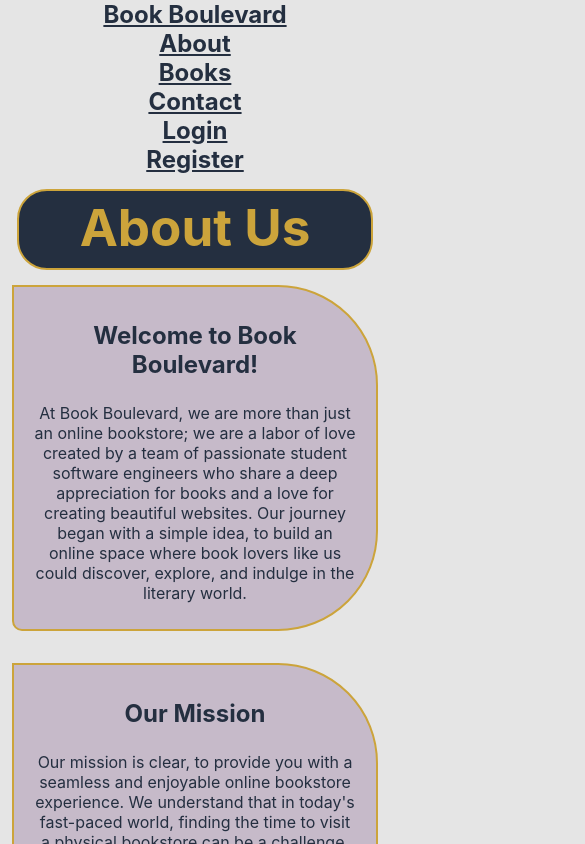
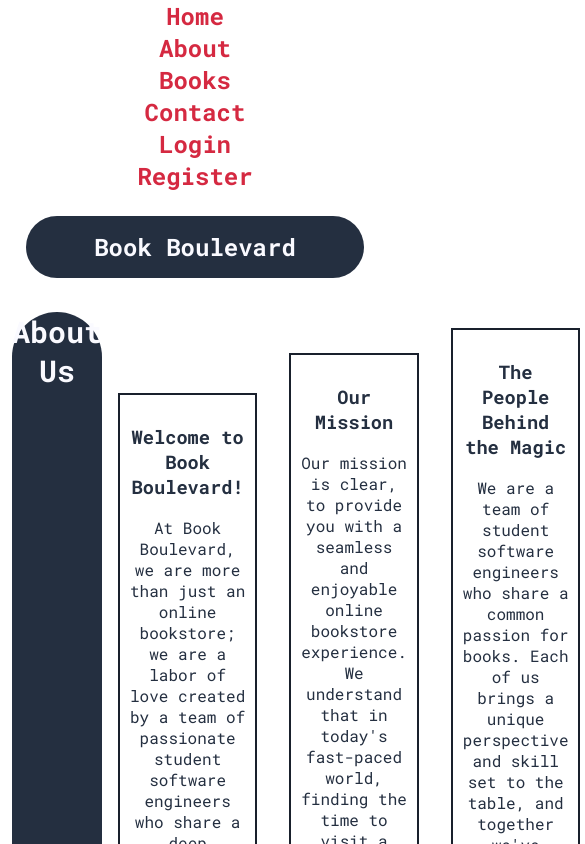
Before and after one commit to SiaESin/MSP3, a React (Create React App) app in the folder client/: page /about in a window 390 px wide. Shown: the top 844 px of the page, 585 px wide, since content can reach past the window. Built offline with nearby package versions, Linux system fonts and the light colour scheme; no server answers.

Commit message:
CSS Stripe

```diff
--- a/client/package.json
+++ b/client/package.json
@@ -6,7 +6,7 @@
     "@testing-library/jest-dom": "^5.17.0",
     "@testing-library/react": "^13.4.0",
     "@testing-library/user-event": "^13.5.0",
-    "axios": "^1.5.1",
+    "axios": "^1.6.0",
     "react": "^18.2.0",
     "react-cookie": "^6.1.1",
     "react-dom": "^18.2.0",
--- a/client/src/App.css
+++ b/client/src/App.css
@@ -1,196 +1,195 @@
+@import url('https://fonts.googleapis.com/css2?family=Lora:wght@400;700&family=Roboto+Mono:wght@400;700&display=swap');
+
 :root {
-    --maintext: #242F40;
-    --gold: #CCA43B;
-    --border: #363636;
-    --bg: #E5E5E5;
-    --lavender: #C6BAC9;
+     --dark: #242F40; /* gunmetal */
+    --light: #FAFAFF; /* ghost white */
+    --teal: #6F9283; /* cambridge blue */
+    --blue: #758BFD; /* cornflower blue */
+    --red: #D52941; /* rusty red */
     --transparent: rgba(0, 0, 0, 0);
+    --lora-font: 'Lora', serif;
+    --roboto-font: 'Roboto Mono', monospace;
 }
+
+/* Website designed desktop-first with a mobile viewport  */
+
+/* General  */
 html {
     box-sizing: border-box;
-    color: var(--maintext);
+    color: var(--dark);
     background-color: var(--bg);
     margin: 0 3em;
 }
-h1 {
-    font-size: 3.2em;
-    text-align: center;
-    background-color: var(--lavender);
-    border: var(--gold) 2px solid;
-    border-radius: 10px;
-    margin: .7em 4em;
-}
-.home h1 {
-    padding: 0 2em;
+h1, h2, h3, p{
+    font-family: var(--roboto-font);
 }
 a {
-    color: var(--maintext);
+    color: var(--red);
     font-weight: bold;
+    text-decoration: none;
+    transition: color 1s;
+
 }
+a:hover {
+    color: var(--dark);
+}
+h2 {
+    font-size: 30px;
+    text-align: center;
+    color: var(--light);
+    background-color: var(--dark);
+    border-radius: 70px;
+    margin: 10px 5em;
+    padding: 10px 40px;
+}
+/* Nav Bar */
+head {
+    display: grid;
+    grid-template-columns: auto auto;
+    align-items: center;
+    font-family: var(--lora-font);
+}
+/* Nav Bar Mobile  */
+nav {
+    display: flex;}
+head nav a {
+    font-size: 18px;
+    padding: 10px;
+}
+head h1 {
+    text-align: center;
+    font-size: 2.5em;
+    background-color: var(--dark);
+    border-radius: 70px;
+    margin: 1em;
+    padding: 10px 40px;
+}
+head h1 a {
+    color: var(--light);
+}
+head h1 a:hover {
+    color: var(--light);
+}
+/* Homepage  */
 .flex-container {
     display: flex;
-    justify-content: center;
+    align-items: center;
+    font-family: var(--roboto-font);
+}
+.home .flex-container h3 {
+    font-size: 16px;
+    font-weight: normal;
+    margin: 0 2em;
+}
+.home img {
+    width: 500px;
+}
+/* About Page  */
+.about .flex-container {
+    display: flex;
     flex-direction: row;
-    margin-top: 10px;
 }
-nav a {
-    color: var(--lavender);
-    background-color: #242F40;
-    font-size: 24px;
+.about .about-section {
+    margin: 1em;
     padding: 10px;
+    text-align: center;
+    border: #19202c solid 2px;
 }
-nav a:hover {
-    color: var(--gold);
+/* Book Catalouge  */
+.books img {
+    width: 200px;
 }
-.home {
-    display: flex;
-    flex-direction: column;
+.books .grid-container {
+    display: grid;
+    grid-template-columns: auto auto auto auto;
+    text-align: center;
     align-items: center;
 }
-.home img {
-    width: 750px;
+.books .grid-item {
+    margin: 1em;
 }
-.about-section {
-    border: var(--gold) 2px solid;
-    border-radius: 0 100px 100px 10px;
-    margin-bottom: 2em;
-    padding: 10px 20px;
-    background-color: var(--lavender);
+/* Contact Page  */
+.contact {
+    justify-content: center;
 }
-.books img {
-    width: 200px;
+.contact .flex-container div {
+    margin: 1em;
+    padding: 10px;
+    border: #19202c solid 2px;
+}
 
-}
-.grid-container {
-    display: grid;
-    grid-template-columns: auto auto;
-    padding: 10px;
-}
-.grid-item {
-    background-color: var(--lavender);
-    text-align: center;
-    margin-bottom: 2em;
-    margin: 12px;
-    border-radius: 0 100px 100px 10px;
-    border:solid #CCA43B 3px;
-    padding: 10px;
-    font-size: 1em;
-}
-.grid-item  img {
-    border: var(--gold) 4px solid;
-}
-.grid-item .summary {
-    margin: 2em 2em;
-    text-align: left;
-    padding: 10px;
-    font-size: 16px;
-}
-.book-details .grid-container{
-    display: grid;
-    grid-template-areas:
-        "a a b b b b"
-        "a a c c c c"
-        "a a d d d d";
-    align-items: center;
-    text-align: center;
-}
-.book-details .grid-container .cost {
-    grid-area: d;
-    margin: 0 1em;
-    font-size: 24px;
-}
-.book-details .grid-container .author {
-    grid-area: b;
-    margin: 0 1em;
-    font-weight: bold;
-    font-size: 30px;
-}
-.book-details .grid-container .summary {
-    grid-area: c;
-    margin: 0 1em;
-}
-.book-details .grid-container .buy-button {
-    grid-area: a;
-}
-.contact {
-    text-align: center;
-}
-.contact h2 {
-    color: var(--lavender);
-    background-color: var(--maintext);
-    margin: 0 8em;
-    border: 3px var(--lavender) solid;
-    border-radius: 30px;
-    padding: 10px;
-}
-.contact-info {
-    border: var(--gold) solid 2px;
-    margin: 1em 5em;
-    border-radius: 0 100px 100px 10px;
-}
+/* User Authentication Forms  */
 .authentication {
     display: flex;
     flex-direction: column;
-    font-size: 1.5em;
+    font-size: 2em;
     margin: 2em 5em;
-    align-items: center;
 }
-input{
-    color: #242F40;
+.authentication input {
     font-size: 20px;
-    width: 90%;
-    padding: 12px 20px;
-    margin: 8px 0;
-    border: 1px solid #CCA43B;
-    border-radius: 4px;
-  }
-button[type=submit] {
-    color: #CCA43B;
-    background-color: #242F40;
-    font-size: 30px;
-    text-decoration: underline;
-    width: 50%;
-    height: 70px;
-    border-radius: 10px;
-    margin-top: 1em;
-  }
-  button[type=submit]:hover {
-    color: #a07f2d;
+    height: 40px;
+}
+.authentication button {
+    font-family: var(--roboto-font);
+    border: none;
     background-color: #19202c;
-  }
+    color: var(--light);
+    width: 200px;
+    height: 50px;
+    margin: 2em 0;
+    transition: background-color 1s;
+}
+.authentication button:hover {
+    background-color: var(--red);
+}
+.authentication label {
+    font-family: var(--roboto-font);
+}
 
   @media (max-width: 800px) {
+    /* Mobile General  */
     html {
-        text-align: center;
         margin-left: 2px;
         margin-right: 2px;
         font-size: 16px;
     }
-    h1 {
-        color: #CCA43B;
-        background-color: #242F40;
-        padding: 5px 20px 10px 20px;
-        border-radius: 30px;
-        margin: 15px 5px;
+    h2 {
+        margin: 0px;
+        padding: 0px;
     }
-    .flex-container {
+    /* Nav  */
+    head {
+        grid-template-columns: auto;
+    }
+    head h1 {
+        text-align: center;
+        font-size: 1.5em;
+        border-radius: 70px;
+        padding: 15px;
+    }
+    nav {
         flex-direction: column;
-        margin: 0;
+        text-align: center;
     }
-    nav a {
-        color: var(--maintext);
-        background-color: var(--transparent);
-        border: none;
+    nav .nav-link a {
+        font-size: 1.5em;
+    }
+    /* Hompage  */
+    .home .flex-container {
+        flex-direction: column;
     }
     .home img {
+        margin: 10px;
         width: 90%;
     }
+    /* About Page  */
     .about {
         text-align: center;
         margin: 10px;
+        display: flex;
     }
-    .about h3 {
-        font-size: 24px;
+    .flex-container .about-section {
+        flex-direction: column;
     }
     .books img {
         width: 300px;
@@ -227,27 +226,4 @@ button[type=submit] {
         margin: 1em 10px;
         align-items: center;
     }
-    input{
-        color: #242F40;
-        font-size: 20px;
-        width: 90%;
-        padding: 12px 20px;
-        margin: 8px 0;
-        border: 1px solid #CCA43B;
-        border-radius: 4px;
-      }
-    button[type=submit] {
-        color: #CCA43B;
-        background-color: #242F40;
-        font-size: 30px;
-        text-decoration: underline;
-        width: 50%;
-        height: 70px;
-        border-radius: 10px;
-        margin-top: 1em;
-      }
-      button[type=submit]:hover {
-        color: #a07f2d;
-        background-color: #19202c;
-      }
   }
--- a/client/src/Components/about.js
+++ b/client/src/Components/about.js
@@ -4,7 +4,8 @@ export default function About() {
 
 	return (
 		<main className="about">
-			<h1>About Us</h1>
+			<h2>About Us</h2>
+			<div className="flex-container">
 				<div className="about-section">
 					<h3>Welcome to Book Boulevard!</h3>
 					<p>At Book Boulevard, we are more than just an online bookstore; we are a labor of love created by a team of passionate student software engineers who share a deep appreciation for books and a love for creating beautiful websites. Our journey began with a simple idea, to build an online space where book lovers like us could discover, explore, and indulge in the literary world.</p>
@@ -19,6 +20,7 @@ export default function About() {
 					<h3>The People Behind the Magic</h3>
 					<p>We are a team of student software engineers who share a common passion for books. Each of us brings a unique perspective and skill set to the table, and together we've crafted this online bookstore with love and dedication. We're not just about selling books, we're about fostering a community of book enthusiasts and creating a virtual haven for bookworms of all kinds.</p>
 				</div>
+			</div>
 		</main>
 	)
 }
--- a/client/src/Components/books.js
+++ b/client/src/Components/books.js
@@ -6,7 +6,7 @@ export default function books() {
 
   return (
     <main className="books">
-      <h1>Books</h1>
+      <h2>Books</h2>
       <div className="grid-container">
         {title.map((book, index) => (
           <div className={`grid-item homebooks ${book}`} key={index}>
--- a/client/src/Components/home.js
+++ b/client/src/Components/home.js
@@ -6,10 +6,10 @@ import React from 'react'; // Import React if not already imported
 function Home() {
   return (
     <main className='home'>
-      <h1>Book Boulevard</h1>
-      <img src="https://cdn.discordapp.com/attachments/1164397494466256948/1166923287306190848/Homepage_cover_1_.jpg?ex=654c4100&is=6539cc00&hm=7ffa8d8438bf2f16b1e02ba9493797324a3cbbbc8d0f7df165120ec9233f6974&"height={'100%'} width={'80%'} alt="Poster for Book Boulevard" />
-      <p>
-      Photo by <a href="Cover Link">Thought Catalog</a> on <a href="https://tinyurl.com/4ssvmnnh">Unsplash</a></p>
+        <div className='flex-container'>
+          <h3><b>Welcome.</b><br />Book Boulevard is not just a store; it's a haven for the community's literary souls. Its cozy interior and friendly, knowledgeable staff make it a delightful place to explore.<br /> Whether you're seeking a thrilling novel to escape into, a thought-provoking non-fiction book, or a unique gift for a fellow book lover, Book Boulevard is the go-to destination. <br />This local bookstore embodies the spirit of the written word, where stories come to life, and where bibliophiles of all ages find their refuge in a world of endless imagination.</h3>
+          <img src="https://cdn.discordapp.com/attachments/1164397494466256948/1166923287306190848/Homepage_cover_1_.jpg?ex=654c4100&is=6539cc00&hm=7ffa8d8438bf2f16b1e02ba9493797324a3cbbbc8d0f7df165120ec9233f6974&"height={'100%'} width={'80%'} alt="Poster for Book Boulevard" />
+        </div>
     </main>
   );
 }
--- a/client/src/navbar.js
+++ b/client/src/navbar.js
@@ -4,14 +4,17 @@
 
 export default function Nav() {
     return (
+        <head>
             <nav className="flex-container">
-            <div className="nav-link logo info"><a href="/">Book Boulevard</a></div>
+                <div className="nav-link logo info"><a href="/">Home</a></div>
                 <div className="nav-link logo info"><a href="/about">About</a></div>
                 <div className="nav-link logo info"><a href="/books">Books</a></div>
                 <div className="nav-link logo info"><a href="/contact">Contact</a></div>
                 <div className="nav-link logo info"><a href="/login">Login</a></div>
                 <div className="nav-link logo info"><a href="/register">Register</a></div>
             </nav>
+            <h1><a href="/">Book Boulevard</a></h1>
+        </head>
 
     )
 }
```
Also changed, not shown: client/src/Components/bookdetails.js (+8 -6 lines), client/src/Components/contact.js (+11 -6 lines), client/src/Components/stripe-payments/BuyButton.js (+4 -195 lines), client/src/Components/stripe-payments/BuyButtonSave.js (added, +54 -0 lines), 1 other file (tests, documents, lock files or other folders). Lines whose indentation alone changed are shown as unchanged.
